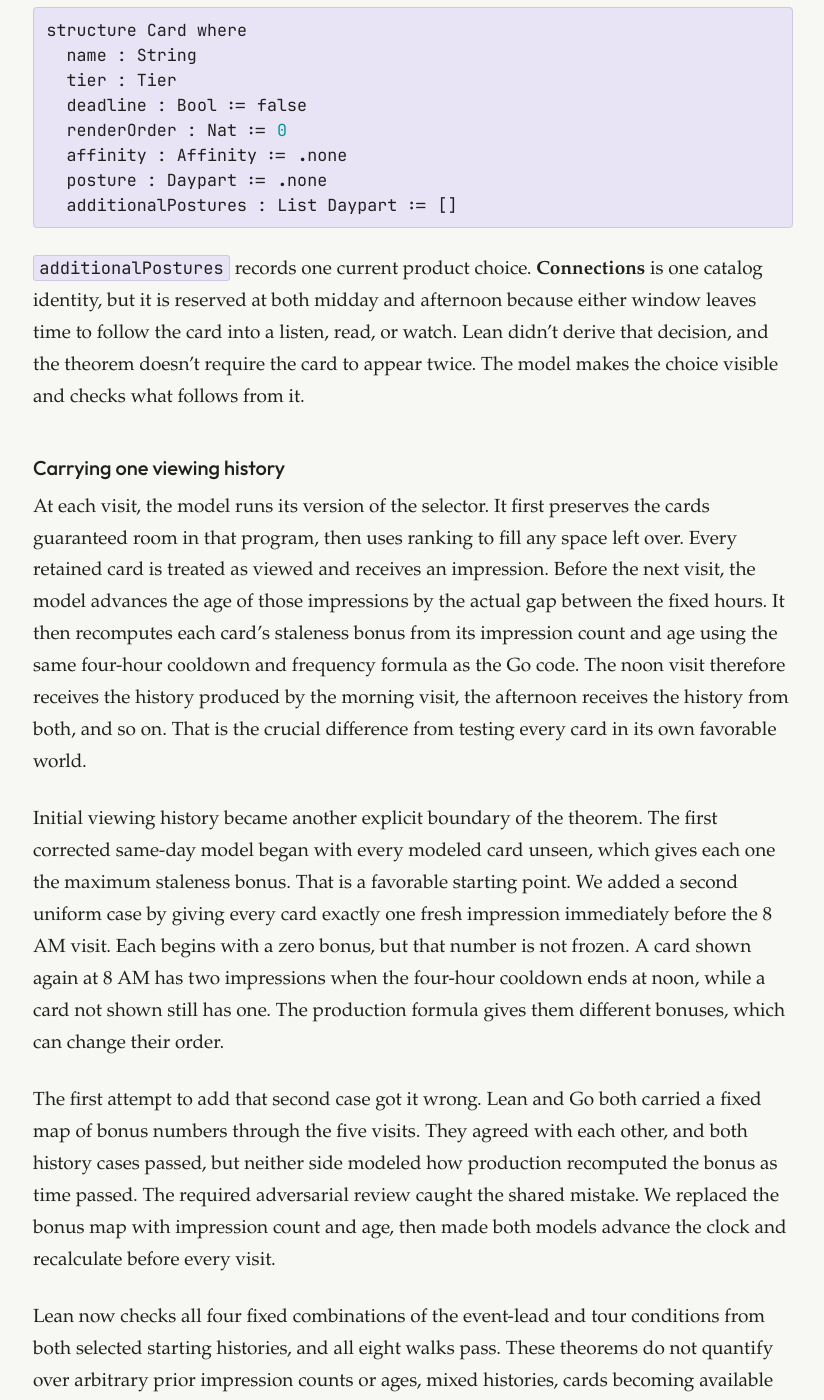
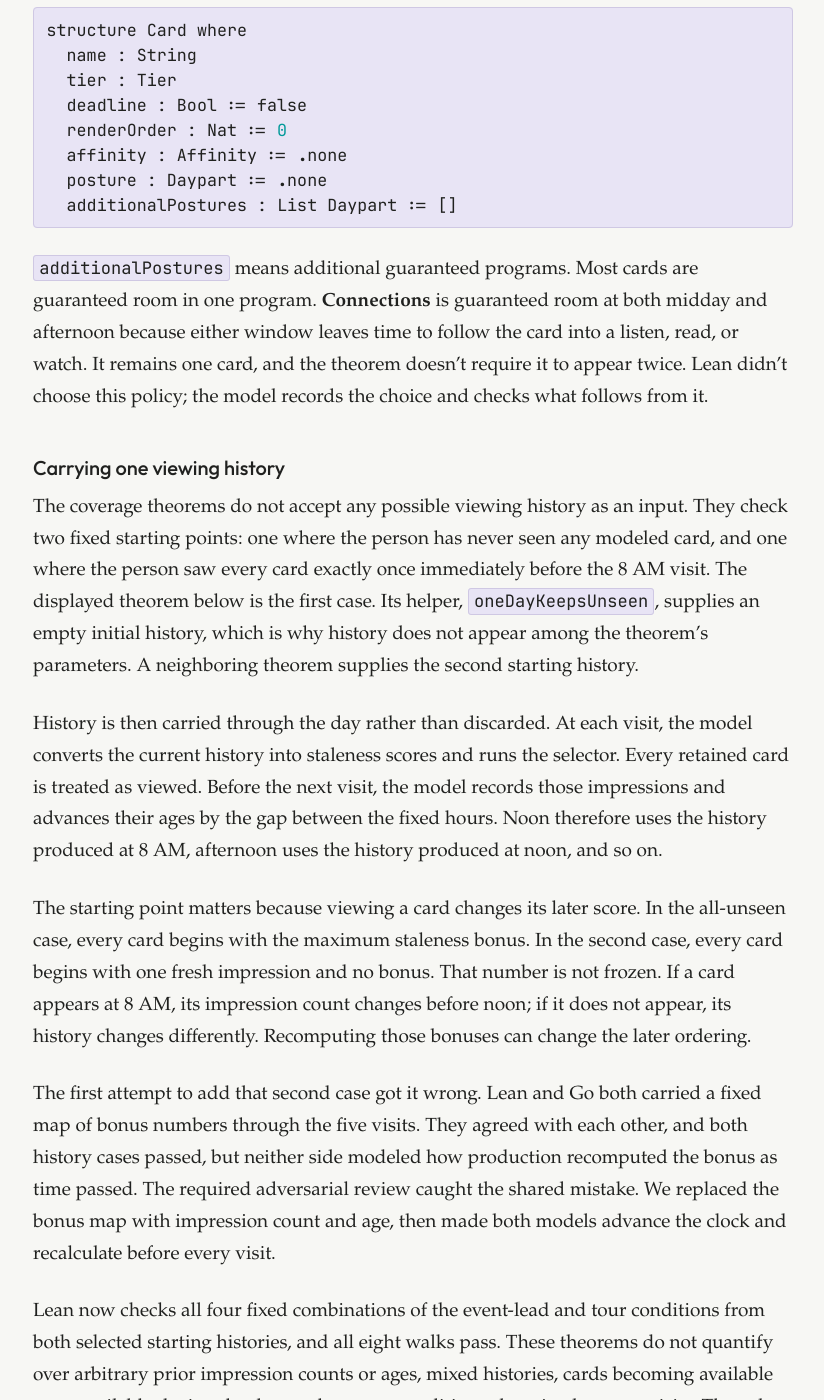
Before and after one commit to cmeiklejohn/cmeiklejohn.github.io, a Jekyll site: the page built from _posts/2026-08-24-every-card-will-show.markdown, in a window 1280 px wide and 1400 px high, scrolled down 9228 px. Shown: the whole window, without its empty margins (227-1051 px from the left). Built offline with Jekyll 4.4.1, drawn with Linux system fonts in a browser that asks for light colours; some of the changed text lies outside the part shown.

Commit message:
Clarify how the Lean model uses history

````diff
--- a/_posts/2026-08-24-every-card-will-show.markdown
+++ b/_posts/2026-08-24-every-card-will-show.markdown
@@ -138,13 +138,15 @@ structure Card where
   additionalPostures : List Daypart := []
 ```
 
-`additionalPostures` records one current product choice. **Connections** is one catalog identity, but it is reserved at both midday and afternoon because either window leaves time to follow the card into a listen, read, or watch. Lean didn't derive that decision, and the theorem doesn't require the card to appear twice. The model makes the choice visible and checks what follows from it.
+`additionalPostures` means additional guaranteed programs. Most cards are guaranteed room in one program. **Connections** is guaranteed room at both midday and afternoon because either window leaves time to follow the card into a listen, read, or watch. It remains one card, and the theorem doesn't require it to appear twice. Lean didn't choose this policy; the model records the choice and checks what follows from it.
 
 ### Carrying one viewing history
 
-At each visit, the model runs its version of the selector. It first preserves the cards guaranteed room in that program, then uses ranking to fill any space left over. Every retained card is treated as viewed and receives an impression. Before the next visit, the model advances the age of those impressions by the actual gap between the fixed hours. It then recomputes each card's staleness bonus from its impression count and age using the same four-hour cooldown and frequency formula as the Go code. The noon visit therefore receives the history produced by the morning visit, the afternoon receives the history from both, and so on. That is the crucial difference from testing every card in its own favorable world.
+The coverage theorems do not accept any possible viewing history as an input. They check two fixed starting points: one where the person has never seen any modeled card, and one where the person saw every card exactly once immediately before the 8 AM visit. The displayed theorem below is the first case. Its helper, `oneDayKeepsUnseen`, supplies an empty initial history, which is why history does not appear among the theorem's parameters. A neighboring theorem supplies the second starting history.
 
-Initial viewing history became another explicit boundary of the theorem. The first corrected same-day model began with every modeled card unseen, which gives each one the maximum staleness bonus. That is a favorable starting point. We added a second uniform case by giving every card exactly one fresh impression immediately before the 8 AM visit. Each begins with a zero bonus, but that number is not frozen. A card shown again at 8 AM has two impressions when the four-hour cooldown ends at noon, while a card not shown still has one. The production formula gives them different bonuses, which can change their order.
+History is then carried through the day rather than discarded. At each visit, the model converts the current history into staleness scores and runs the selector. Every retained card is treated as viewed. Before the next visit, the model records those impressions and advances their ages by the gap between the fixed hours. Noon therefore uses the history produced at 8 AM, afternoon uses the history produced at noon, and so on.
+
+The starting point matters because viewing a card changes its later score. In the all-unseen case, every card begins with the maximum staleness bonus. In the second case, every card begins with one fresh impression and no bonus. That number is not frozen. If a card appears at 8 AM, its impression count changes before noon; if it does not appear, its history changes differently. Recomputing those bonuses can change the later ordering.
 
 The first attempt to add that second case got it wrong. Lean and Go both carried a fixed map of bonus numbers through the five visits. They agreed with each other, and both history cases passed, but neither side modeled how production recomputed the bonus as time passed. The required adversarial review caught the shared mistake. We replaced the bonus map with impression count and age, then made both models advance the clock and recalculate before every visit.
 
@@ -180,7 +182,7 @@ def oneDayKeepsUnseen (localDay : Nat) (eventLead onTour : Bool) :
   oneDayKeepsFrom localDay eventLead onTour []
 ```
 
-`scheduledVisitsOn` maps the five fixed hours in `fiveVisitsOn` to morning, midday, afternoon, evening, and late night without throwing the hours away. `freshHistoryFor` constructs the one-impression starting case. `oneDayKeepsFrom` gives those visits and an explicit initial history to `simulateDayFrom`, which runs the selector five times and returns five lists of retained card names. An empty initial list represents cards the person has never seen. `oneDayKeepsUnseen` is the explicitly named empty-history case used by the displayed theorem. `eventLead` and `onTour` tell the simulator which two product conditions remain fixed during the walk.
+`scheduledVisitsOn` maps the five fixed hours in `fiveVisitsOn` to morning, midday, afternoon, evening, and late night without throwing the hours away. `oneDayKeepsFrom` is where the starting history enters the simulation. `freshHistoryFor` constructs the one-impression case. `oneDayKeepsUnseen` instead passes `[]`, an empty history meaning that no card has been seen. `simulateDayFrom` then runs the selector five times and returns five lists of retained card names. `eventLead` and `onTour` tell it which two product conditions remain fixed during the walk.
 
 Inside `simulateDayFrom`, the transition happens in four steps:
 
@@ -224,7 +226,7 @@ theorem five_visits_on_one_day_starve_no_applicable_card_when_all_unseen
   native_decide
 ```
 
-Start with the statement. `(localDay : Nat)` means the theorem must hold for any local calendar day, represented here as a non-negative whole number. It does not need an hour parameter because `fiveVisitsOn` already supplies all five hours. The theorem's name now says `when_all_unseen` instead of hiding its starting-history assumption. The two `false` values turn off the event-lead and tour modes for this displayed case. `missing ... fullNames = []` says that after those five visits, the list of modeled card names that never appeared must be empty.
+Start with the statement. `(localDay : Nat)` means the theorem must hold for any local calendar day, represented here as a non-negative whole number. It does not need an hour parameter because `fiveVisitsOn` already supplies all five hours. It does not have a history parameter because `oneDayKeepsUnseen` has already fixed the initial history to empty. The theorem's name says `when_all_unseen` to expose that boundary. The two `false` values turn off the event-lead and tour modes for this displayed case. `missing ... fullNames = []` says that after those five visits, the list of modeled card names that never appeared must be empty.
 
 A neighboring theorem passes `freshHistoryFor fullCatalog` into `oneDayAllModesCoverFrom` and checks all four combinations of the event-lead and tour modes. The all-unseen case also has an all-modes theorem. Together they prove that the full catalog is covered from those two uniform starting histories while the mode conditions remain fixed throughout each walk.
 
````
Also changed, not shown: _drafts/every-card-will-show-three-pass-audit.md (+3 -1 lines).
